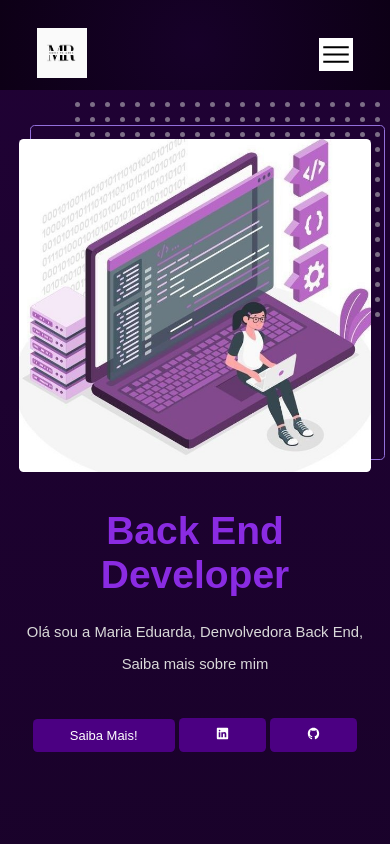
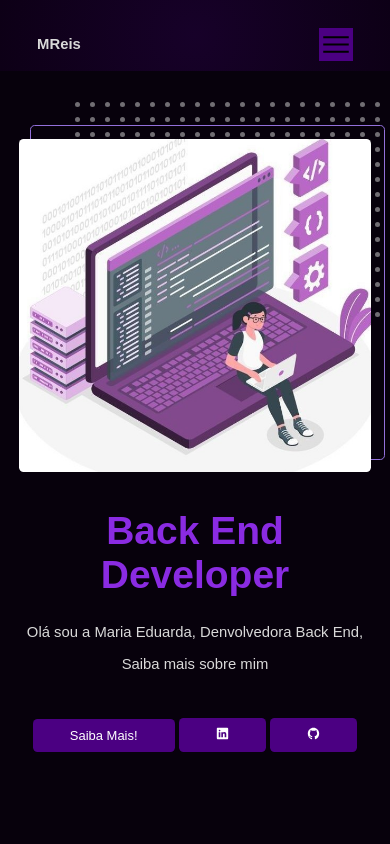
Before and after one commit to MariaEduardadr/Portfolio, a plain HTML site: page index.html in a window 390 px wide. Shown: the top 844 px of the page. Drawn offline with nearby package versions, Linux system fonts and the light colour scheme.

Commit message:
atualização css

```diff
--- a/css/components/navbar.css
+++ b/css/components/navbar.css
@@ -53,7 +53,7 @@
       width: 3.6rem;
       height: 3.6rem;
       cursor: pointer;
-      background-color: var(--white);
+      background-color: var(--indigo-color);
     }
 
     .navbar .navbar_content .navbar_mobile.active .mobile_links {
--- a/css/globals.css
+++ b/css/globals.css
@@ -13,7 +13,7 @@
   body {
     font-size: 1.6rem;
     margin-top: 15rem;
-    background: radial-gradient(circle, rgb(7, 1, 12) 0%, rgb(32, 2, 53) 100%);
+    background: rgb(7, 1, 12) 0%;
   }
 
   ul {
--- a/index.html
+++ b/index.html
@@ -3,7 +3,7 @@
 <head>
     <meta charset="UTF-8">
     <meta name="viewport" content="width=device-width, initial-scale=1.0">
-    <title>MReis Portfólio</title>
+    <title>Maria Eduarda | Portfólio</title>
     <link rel="stylesheet" href="css/extends.css">
 
 </head>
@@ -12,7 +12,7 @@
     <nav class="navbar">
           <div class="navbar_content max-width mb-0">
                <a href="/">
-                <img src="img/logomarcaMaria.png" alt="logo" height="50" width="50">
+                <p><strong>MReis</strong></p>
                 </a>
                 <ul class="navbar_links">
                    <li><a href="#header">Início</a></li>
```
